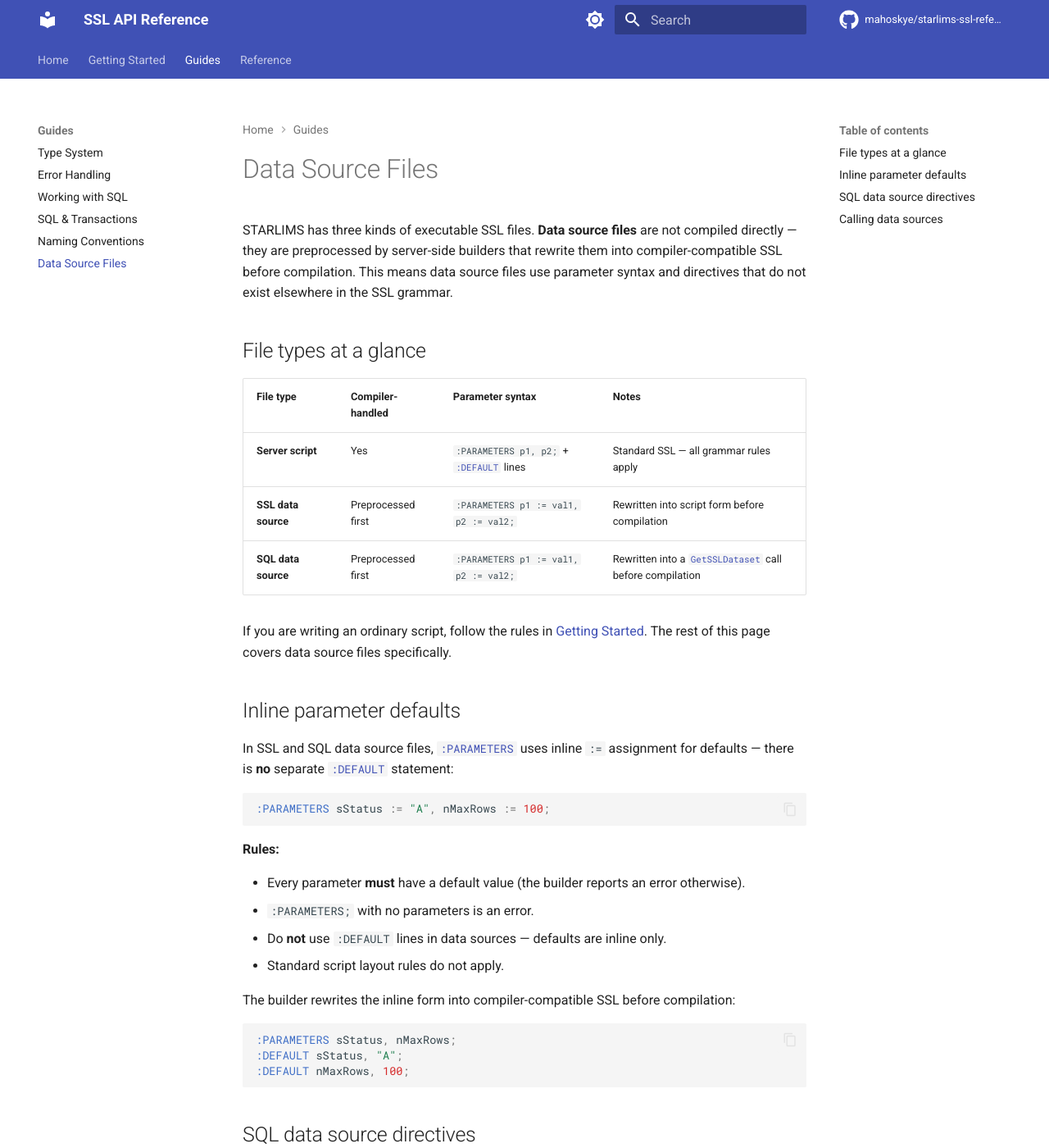
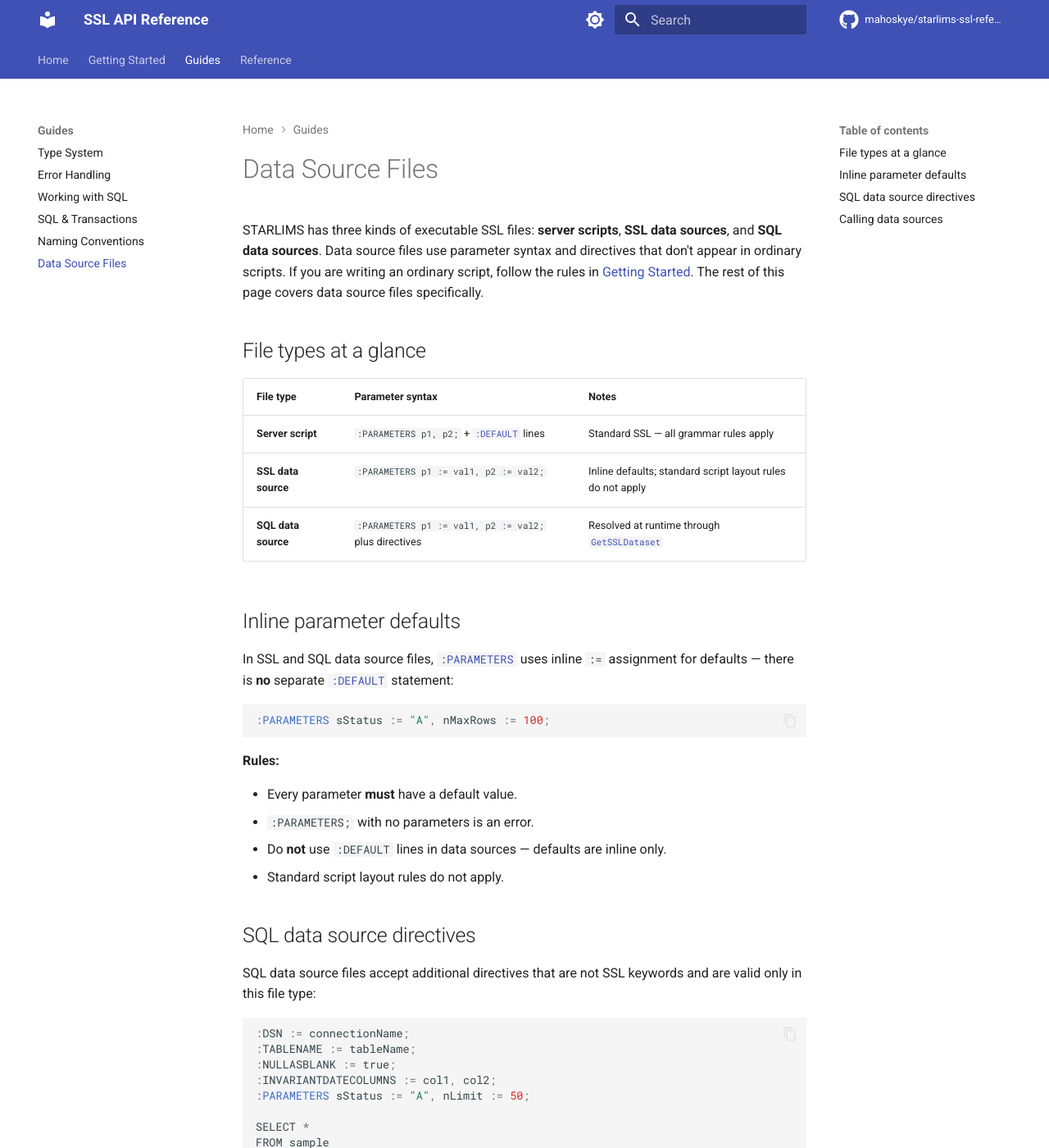
Before and after one commit to mahoskye/starlims-ssl-reference, an MkDocs documentation site: the page built from content/guides/data-sources.md, in a window 1280 px wide and 1400 px high. Shown: the whole window at 82% size. Built offline with MkDocs 1.6.1 and Material for MkDocs 9.7.7, drawn with Linux system fonts in a browser that asks for light colours; comment, search, counter and statistics services are not loaded; some of the changed text lies outside the part shown.

Commit message:
docs: tighten data sources guide wording
Simplify the framing to focus on developer-facing details: the syntax
a developer writes, the directives that are valid in this file type,
and the runtime entry points (RunDS, GetDSParameters).

Co-Authored-By: Claude Opus 4.7 (1M context) <noreply@anthropic.com>

````diff
--- a/content/guides/data-sources.md
+++ b/content/guides/data-sources.md
@@ -1,16 +1,14 @@
 # Data Source Files
 
-STARLIMS has three kinds of executable SSL files. **Data source files** are not compiled directly — they are preprocessed by server-side builders that rewrite them into compiler-compatible SSL before compilation. This means data source files use parameter syntax and directives that do not exist elsewhere in the SSL grammar.
+STARLIMS has three kinds of executable SSL files: **server scripts**, **SSL data sources**, and **SQL data sources**. Data source files use parameter syntax and directives that don't appear in ordinary scripts. If you are writing an ordinary script, follow the rules in [Getting Started](../getting-started.md). The rest of this page covers data source files specifically.
 
 ## File types at a glance
 
-| File type | Compiler-handled | Parameter syntax | Notes |
-|-----------|------------------|------------------|-------|
-| **Server script** | Yes | `:PARAMETERS p1, p2;` + [`:DEFAULT`](../reference/keywords/DEFAULT.md) lines | Standard SSL — all grammar rules apply |
-| **SSL data source** | Preprocessed first | `:PARAMETERS p1 := val1, p2 := val2;` | Rewritten into script form before compilation |
-| **SQL data source** | Preprocessed first | `:PARAMETERS p1 := val1, p2 := val2;` | Rewritten into a [`GetSSLDataset`](../reference/functions/GetSSLDataset.md) call before compilation |
-
-If you are writing an ordinary script, follow the rules in [Getting Started](../getting-started.md). The rest of this page covers data source files specifically.
+| File type | Parameter syntax | Notes |
+|-----------|------------------|-------|
+| **Server script** | `:PARAMETERS p1, p2;` + [`:DEFAULT`](../reference/keywords/DEFAULT.md) lines | Standard SSL — all grammar rules apply |
+| **SSL data source** | `:PARAMETERS p1 := val1, p2 := val2;` | Inline defaults; standard script layout rules do not apply |
+| **SQL data source** | `:PARAMETERS p1 := val1, p2 := val2;` plus directives | Resolved at runtime through [`GetSSLDataset`](../reference/functions/GetSSLDataset.md) |
 
 ## Inline parameter defaults
 
@@ -22,22 +20,14 @@ In SSL and SQL data source files, [`:PARAMETERS`](../reference/keywords/PARAMETE
 
 **Rules:**
 
-- Every parameter **must** have a default value (the builder reports an error otherwise).
+- Every parameter **must** have a default value.
 - `:PARAMETERS;` with no parameters is an error.
 - Do **not** use `:DEFAULT` lines in data sources — defaults are inline only.
 - Standard script layout rules do not apply.
 
-The builder rewrites the inline form into compiler-compatible SSL before compilation:
-
-```ssl
-:PARAMETERS sStatus, nMaxRows;
-:DEFAULT sStatus, "A";
-:DEFAULT nMaxRows, 100;
-```
-
 ## SQL data source directives
 
-SQL data source files accept additional directives that the `SqlDataSourceBuilder` consumes during preprocessing. They are **not** SSL keywords:
+SQL data source files accept additional directives that are not SSL keywords and are valid only in this file type:
 
 ```ssl
 :DSN := connectionName;
@@ -58,8 +48,6 @@ WHERE status = ?sStatus?
 | `:NULLASBLANK := true;` | Controls null-to-blank conversion |
 | `:INVARIANTDATECOLUMNS := col1, col2;` | Columns treated as invariant (culture-neutral) dates |
 
-The builder rewrites the entire file into an SSL script that calls [`GetSSLDataset`](../reference/functions/GetSSLDataset.md) with the appropriate arguments.
-
 ## Calling data sources
 
 Data sources are invoked at runtime via [`RunDS`](../reference/functions/RunDS.md):
````
